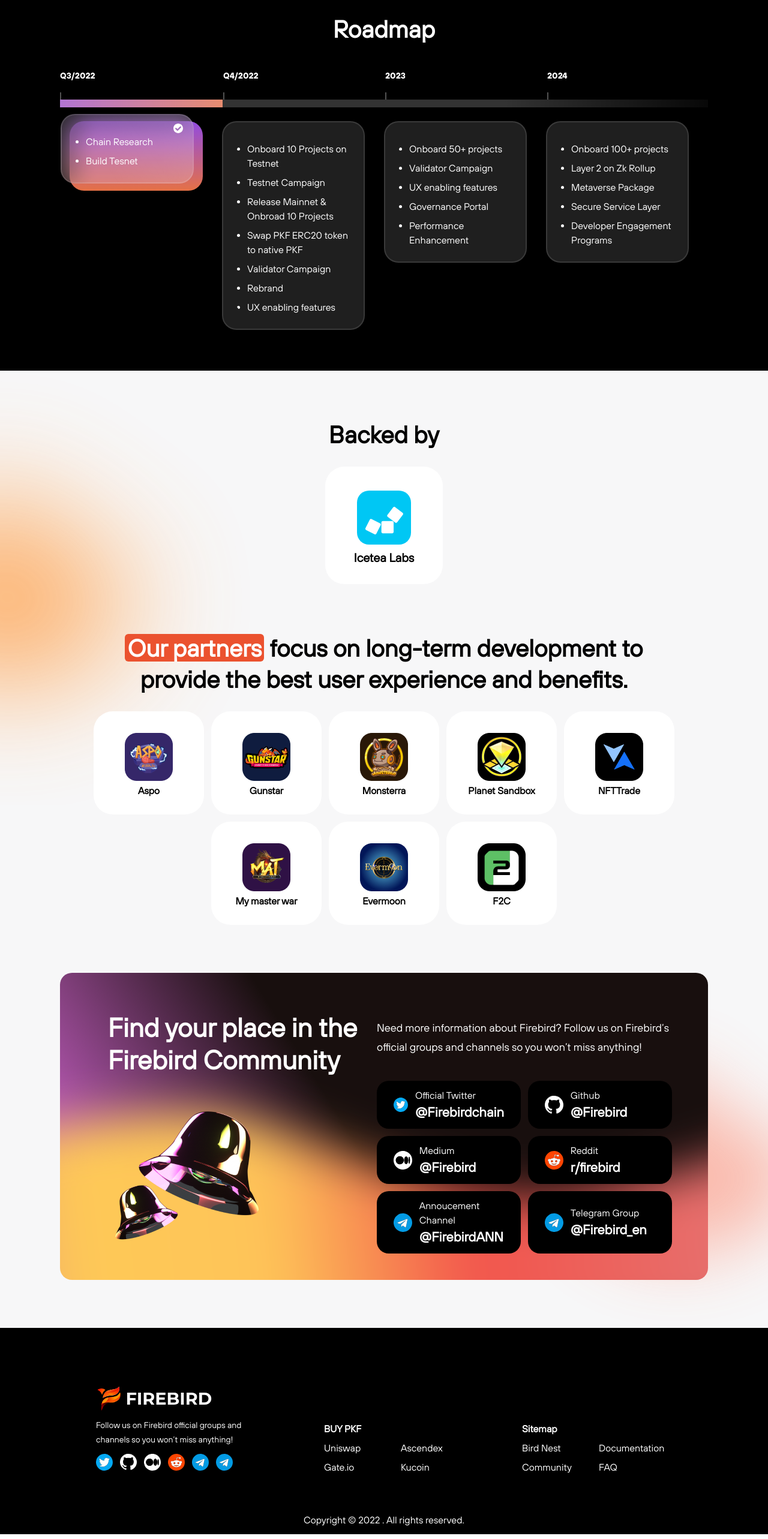
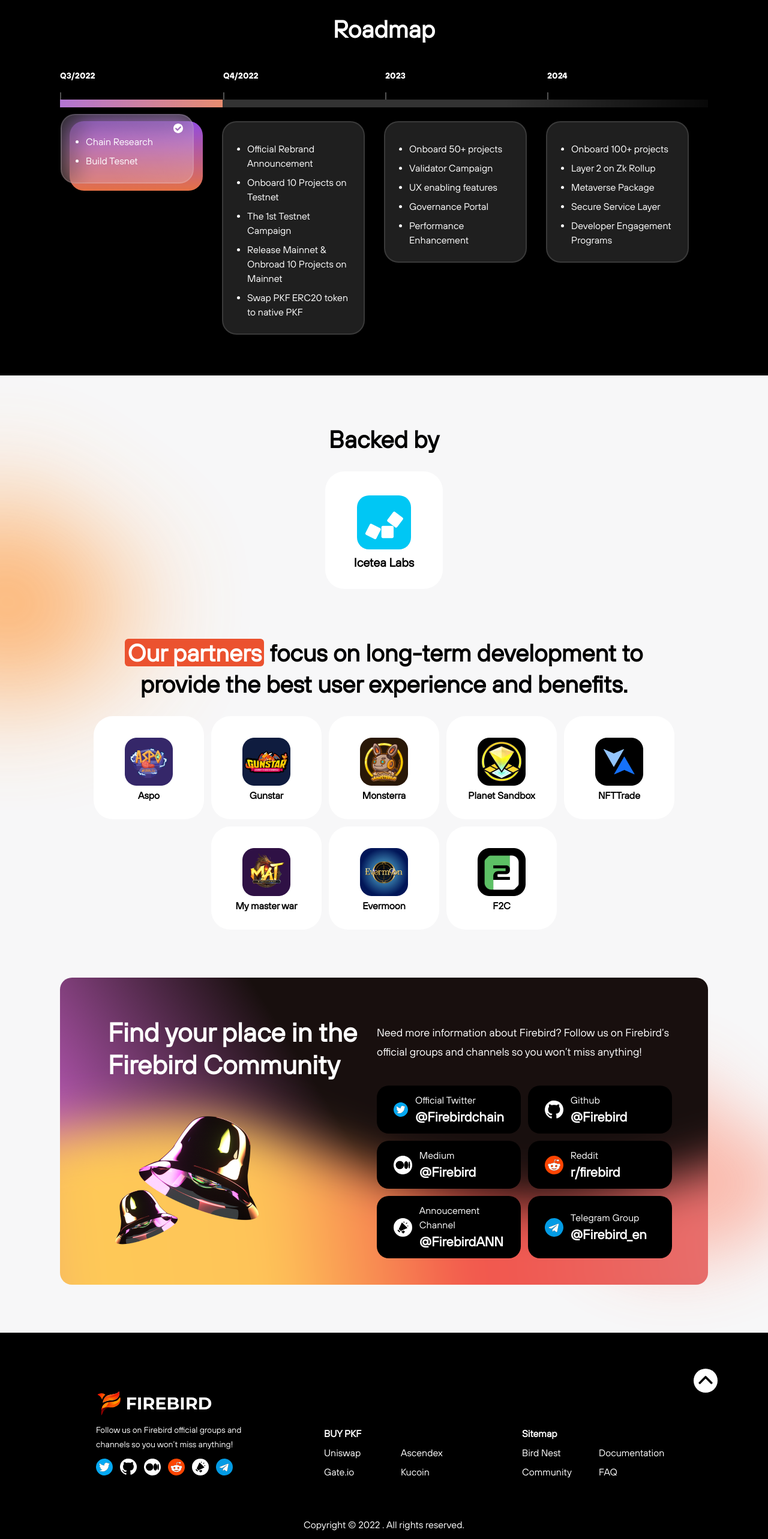
Before and after one commit to polkafoundry/firebird-landing-page, a Next.js app in the folder frontend-user/: page / in a window 1280 px wide. Shown: the part 5963-8529 px from the top of the page at 60% size. Built offline with nearby package versions, Linux system fonts and the light colour scheme.

Commit message:
FE user: update landing

```diff
--- a/frontend-user/components/Base/FooterDefaultLayout/index.tsx
+++ b/frontend-user/components/Base/FooterDefaultLayout/index.tsx
@@ -1,8 +1,9 @@
+import Tippy from "@tippyjs/react"
+import clsx from "clsx"
 import Image from "next/image"
 import { SocialItemTypes, socialsData } from "../../../utils/constants"
+import iconScroll from "/public/images/icon-scroll-to-top.svg"
 import logoText from "/public/images/logo-text.svg"
-import Tippy from "@tippyjs/react"
-import clsx from "clsx"
 
 const buyPkfExchanges = [
   {
@@ -43,14 +44,27 @@
 ]
 
 const FooterDefaultLayout = () => {
+  const handleScrollToTop = () => {
+    window.scrollTo({
+      top: 0,
+      behavior: "smooth"
+    })
+  }
+
   return (
     <div className="bg-black text-white w-full">
       <div
         className={clsx(
-          "flex flex-col max-w-screen-main mx-auto px-7 text-center pt-[60px] mb-3 box-border",
+          "flex flex-col relative max-w-screen-main mx-auto px-7 text-center pt-[60px] mb-3 box-border",
           "md:px-40 md:pt-24 md:text-left"
         )}
       >
+        <div
+          className="absolute top-[60px] right-[84px] cursor-pointer"
+          onClick={handleScrollToTop}
+        >
+          <Image src={iconScroll} layout="fixed" alt="" />
+        </div>
         <div className="w-full flex">
           <div className="flex flex-col max-w-full w-full md:max-w-[300px] items-center md:items-start">
             <div className="flex">
--- a/frontend-user/components/Pages/LandingPage/Roadmap/index.tsx
+++ b/frontend-user/components/Pages/LandingPage/Roadmap/index.tsx
@@ -24,13 +24,11 @@
     label: "Q4/2022",
     checked: new Date().getTime() > new Date("12/31/2022").getTime(),
     details: [
+      "Official Rebrand Announcement",
       "Onboard 10 Projects on Testnet",
-      "Testnet Campaign",
-      "Release Mainnet & Onbroad 10 Projects",
-      "Swap PKF ERC20 token to native PKF",
-      "Validator Campaign",
-      "Rebrand",
-      "UX enabling features"
+      "The 1st Testnet Campaign",
+      "Release Mainnet & Onbroad 10 Projects on Mainnet",
+      "Swap PKF ERC20 token to native PKF"
     ]
   },
   {
--- a/frontend-user/utils/constants.ts
+++ b/frontend-user/utils/constants.ts
@@ -1,12 +1,14 @@
 import iconMedium from "/public/images/socials/medium.svg"
 import iconGithub from "/public/images/socials/github.svg"
 import iconTelegram from "/public/images/socials/telegram.svg"
+import iconAnnouncement from "/public/images/socials/announcement.svg"
 import iconTwitter from "/public/images/socials/twitter.svg"
 import iconReddit from "/public/images/socials/reddit.svg"
 
 import iconMediumHover from "/public/images/socials/medium.svg"
 import iconGithubHover from "/public/images/socials/github.svg"
 import iconTelegramHover from "/public/images/socials/telegram.svg"
+import iconAnnouncementHover from "/public/images/socials/announcement.svg"
 import iconTwitterHover from "/public/images/socials/twitter.svg"
 import iconRedditHover from "/public/images/socials/reddit.svg"
 
@@ -47,8 +49,8 @@
     username: "r/firebird"
   },
   {
-    img: iconTelegram,
-    imgHover: iconTelegramHover,
+    img: iconAnnouncement,
+    imgHover: iconAnnouncementHover,
     label: "Annoucement Channel",
     url: "https://t.me/FirebirdANN",
     username: "@FirebirdANN"
```
Also changed, not shown: frontend-user/public/images/icon-scroll-to-top.svg (added), frontend-user/public/images/socials/announcement.svg (added).
